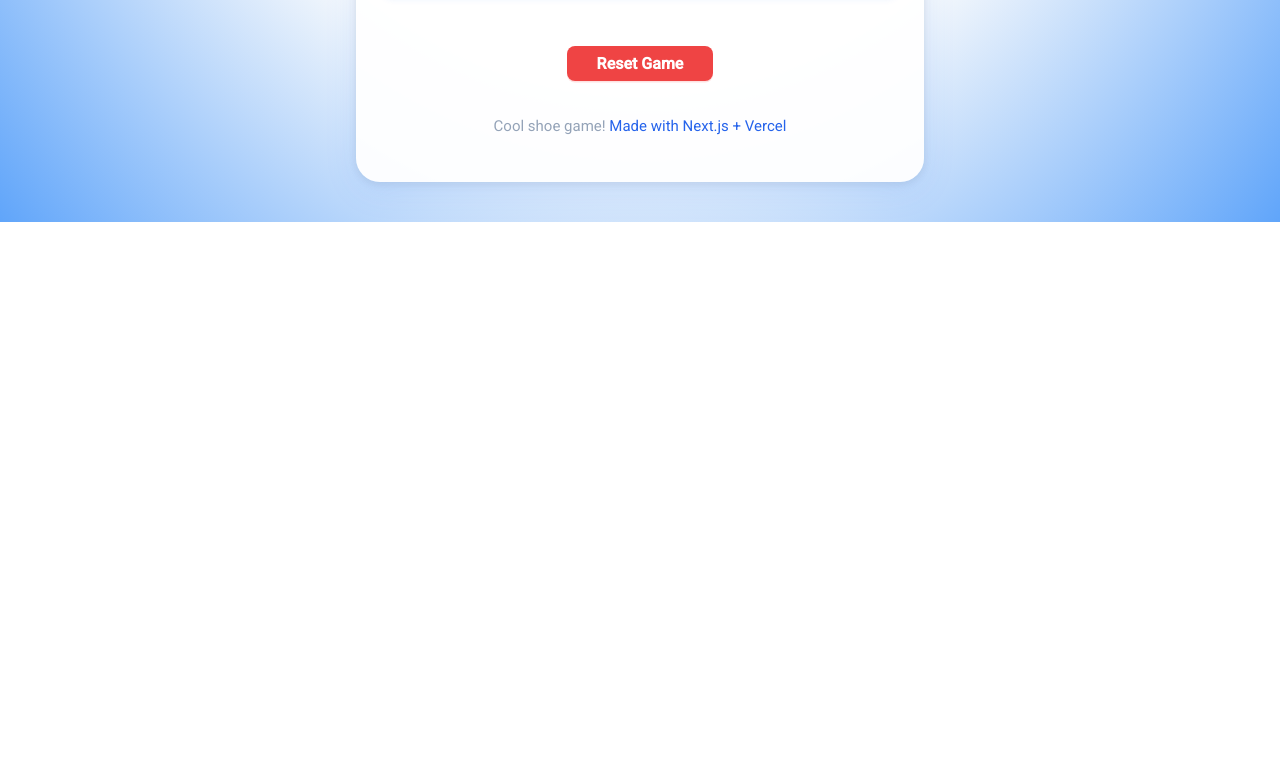
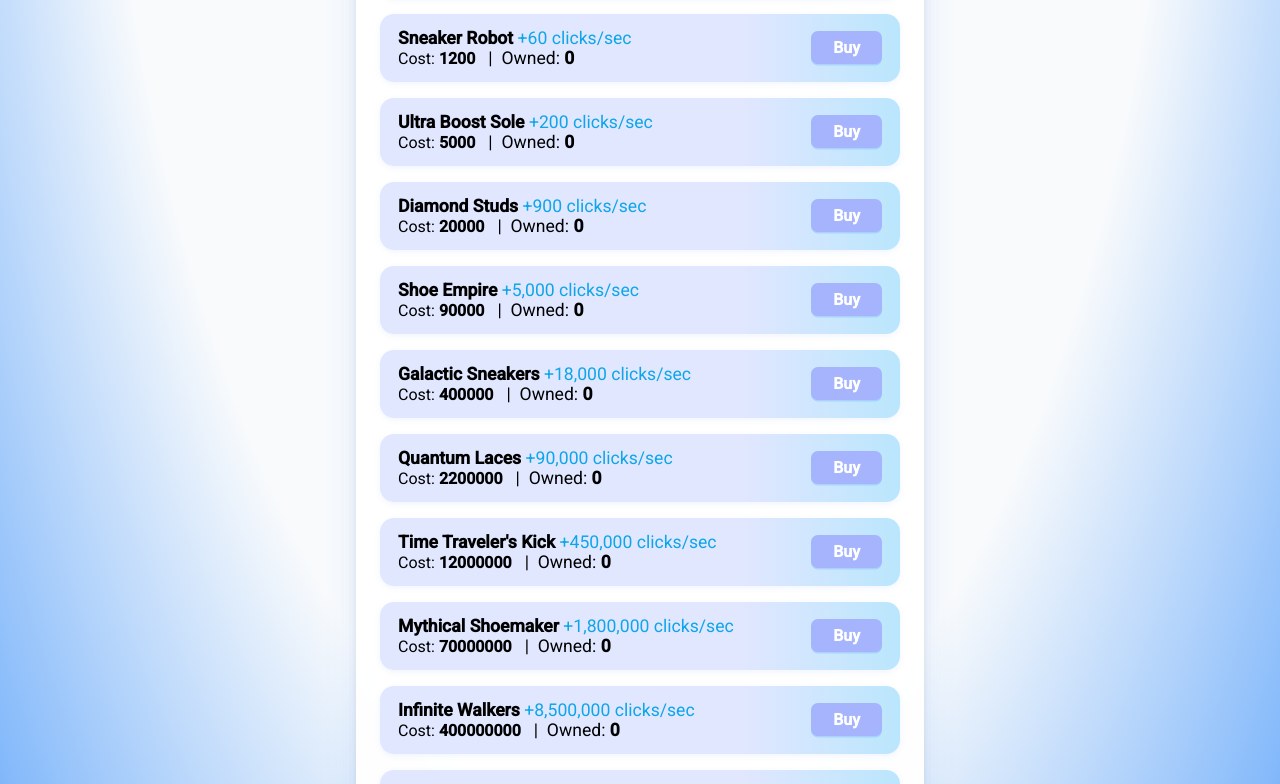
Before and after one commit to monkeyclickerbeta/shoeclicker, a Next.js app: page / in a window 1280 px wide. Shown: the part 843-1627 px from the top of the page. Before the commit the page ends 1065 px from the top, so only its background shows below. Built offline with nearby package versions, Linux system fonts and the light colour scheme.

Commit message:
Update index.js

```diff
--- a/pages/index.js
+++ b/pages/index.js
@@ -1,12 +1,22 @@
 import { useState, useEffect } from "react";
 
-// Reliable transparent sneaker PNG from PNGWing
+// Reliable transparent sneaker PNG from PNGimg
 const SHOE_IMAGE = "https://pngimg.com/d/sneakers_PNG34.png";
 
 const UPGRADES = [
   { name: "Bigger Shoe", cost: 50, cps: 1, desc: "+1 click/sec" },
   { name: "Shoe Factory", cost: 200, cps: 5, desc: "+5 clicks/sec" },
-  { name: "Golden Laces", cost: 1000, cps: 25, desc: "+25 clicks/sec" }
+  { name: "Golden Laces", cost: 450, cps: 25, desc: "+25 clicks/sec" },
+  { name: "Sneaker Robot", cost: 1200, cps: 60, desc: "+60 clicks/sec" },
+  { name: "Ultra Boost Sole", cost: 5000, cps: 200, desc: "+200 clicks/sec" },
+  { name: "Diamond Studs", cost: 20000, cps: 900, desc: "+900 clicks/sec" },
+  { name: "Shoe Empire", cost: 90000, cps: 5000, desc: "+5,000 clicks/sec" },
+  { name: "Galactic Sneakers", cost: 400000, cps: 18000, desc: "+18,000 clicks/sec" },
+  { name: "Quantum Laces", cost: 2200000, cps: 90000, desc: "+90,000 clicks/sec" },
+  { name: "Time Traveler's Kick", cost: 12000000, cps: 450000, desc: "+450,000 clicks/sec" },
+  { name: "Mythical Shoemaker", cost: 70000000, cps: 1800000, desc: "+1,800,000 clicks/sec" },
+  { name: "Infinite Walkers", cost: 400000000, cps: 8500000, desc: "+8,500,000 clicks/sec" },
+  { name: "Godspeed Soles", cost: 2500000000, cps: 45000000, desc: "+45,000,000 clicks/sec" }
 ];
 
 export default function Home() {
```
